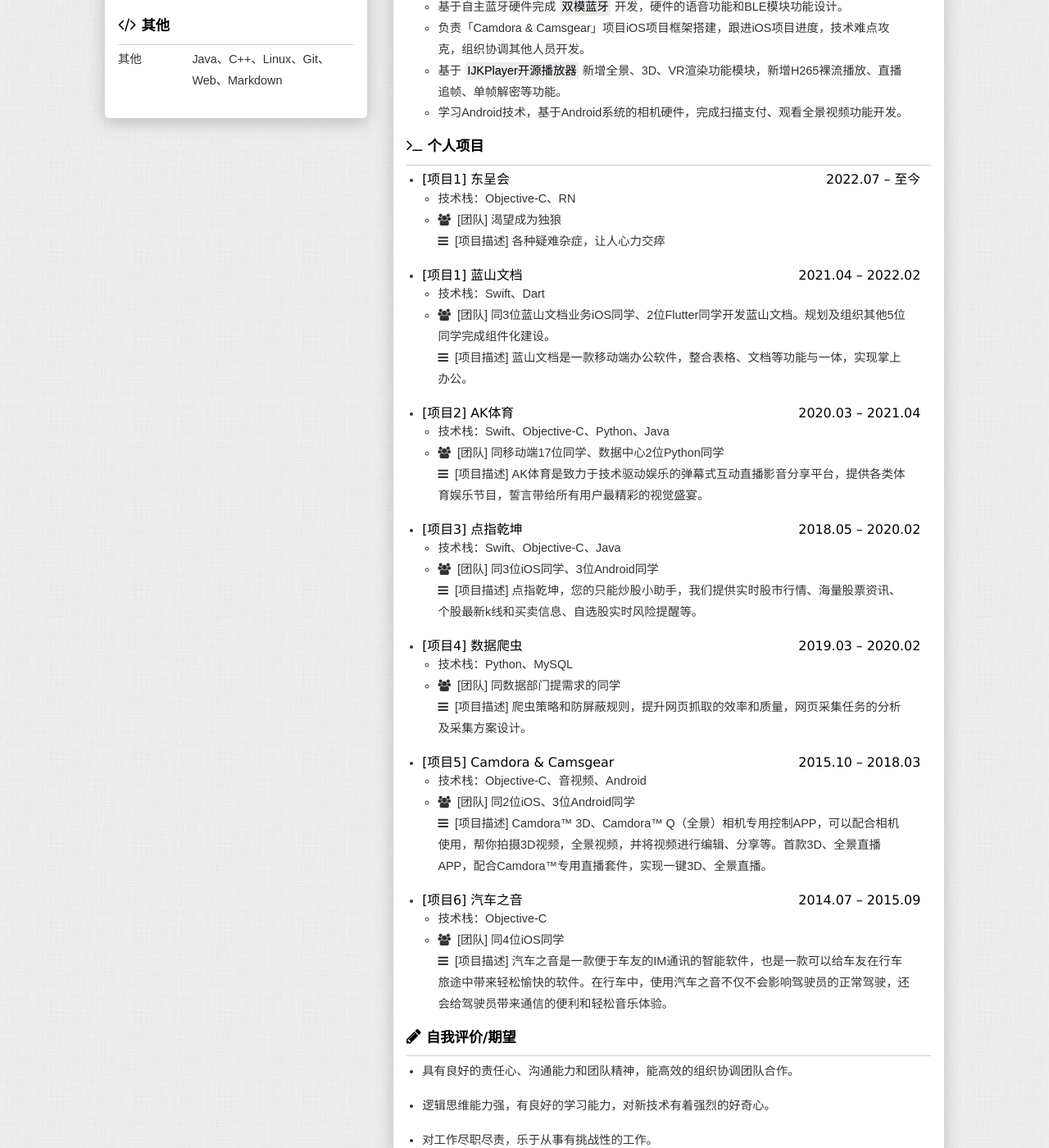
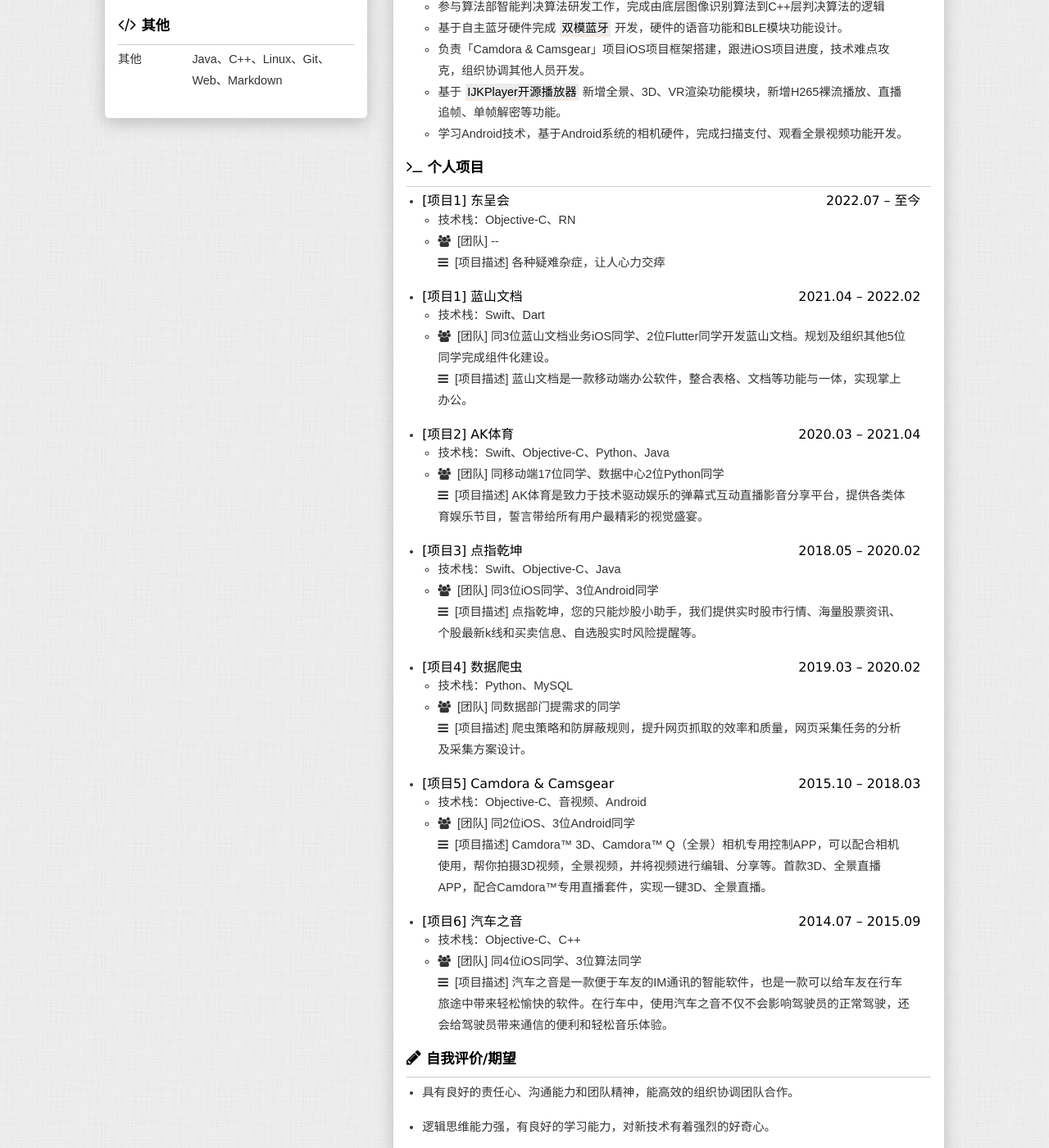
Before and after one commit to dopawoo/dopawoo.github.io, a Jekyll site: the page pages/resume/index.html, which Jekyll copies as it is, in a window 1280 px wide and 1400 px high, scrolled down 849 px. Shown: the whole window at 82% size. Built offline with Jekyll 4.4.1, drawn with Linux system fonts in a browser that asks for light colours.

Commit message:
更新一下

```diff
--- a/pages/resume/index.html
+++ b/pages/resume/index.html
@@ -230,7 +230,9 @@
                         </h3>
                         <ul class="info-content">
                             <li>深度参与公司移动产品「汽车之音」的iOS开发工作，基于NSURLSession封装音视频下载模块，实现多视频同时下载、断点续传、网络切换等功能。
-                                </li>
+                            </li>
+                            <li>参与算法部智能判决算法研发工作，完成由底层图像识别算法到C++层判决算法的逻辑
+                            </li>
                             <li>基于自主蓝牙硬件完成<mark>双模蓝牙</mark>开发，硬件的语音功能和BLE模块功能设计。</li>
                             <li>负责「Camdora & Camsgear」项目iOS项目框架搭建，跟进iOS项目进度，技术难点攻克，组织协调其他人员开发。
                                 </li>
@@ -258,7 +260,7 @@
                             <li>技术栈：Objective-C、RN</li>
                             <li>
                                 <i class="fa fa-users" aria-hidden="true"></i>
-                                [团队] 渴望成为独狼
+                                [团队] --
                                 <br/>
                                 <i class="fa fa-bars" aria-hidden="true"></i>
                                 [项目描述] 各种疑难杂症，让人心力交瘁
@@ -355,10 +357,10 @@
                             <time>2014.07 – 2015.09</time>
                         </h3>
                         <ul class="info-content">
-                            <li>技术栈：Objective-C</li>
+                            <li>技术栈：Objective-C、C++</li>
                             <li>
                                 <i class="fa fa-users" aria-hidden="true"></i>
-                                [团队] 同4位iOS同学
+                                [团队] 同4位iOS同学、3位算法同学
                                 <br/>
                                 <i class="fa fa-bars" aria-hidden="true"></i>
                                 [项目描述] 汽车之音是一款便于车友的IM通讯的智能软件，也是一款可以给车友在行车旅途中带来轻松愉快的软件。在行车中，使用汽车之音不仅不会影响驾驶员的正常驾驶，还会给驾驶员带来通信的便利和轻松音乐体验。
```
